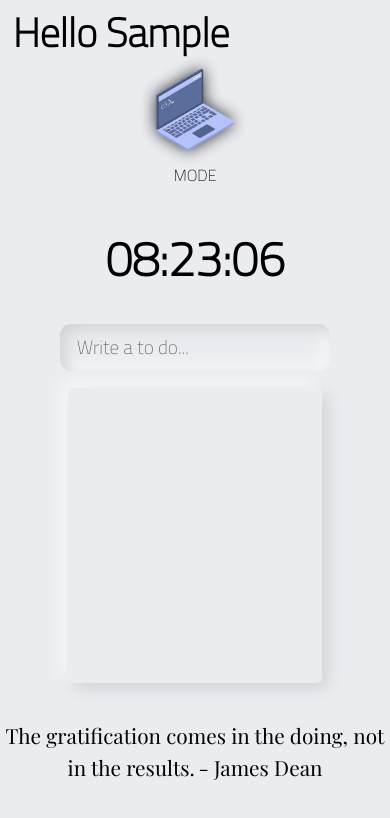
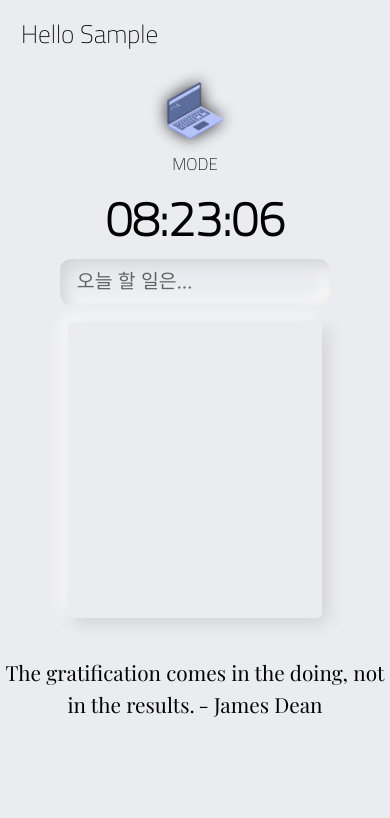
Before and after one commit to poSOYEONwer/todo-web, a plain HTML site: page index.html in a window 390 px wide. Both pictures are taken after typing "Sample" into the empty fields and a click on the button "LOGIN". Drawn offline with nearby package versions, Linux system fonts and the light colour scheme.

Commit message:
반응형 수정

```diff
--- a/CSS/style.css
+++ b/CSS/style.css
@@ -79,6 +79,7 @@ body {
     --btn-background: rgba(75, 74, 74, 0.8);
     --btn-text: #000000;
 }
+
 body {
     background-color: var(--background);
 }
@@ -87,7 +88,7 @@ body {
     display: flex;
     flex-direction: row;
     justify-content: space-between;
-    align-items: center;
+    align-items: flex-start;
 }
 
 #login-form {
@@ -95,12 +96,16 @@ body {
 }
 
 #greeting {
-    margin: 1.5vh;
+    margin: 2.5vh;
     font-size: 2.5rem;
     color: var(--text);
 }
 
 #weather{
+    display: flex;
+    flex-direction: column;
+    justify-content: center;
+    align-items: flex-end;
     margin: 2.5vh 3.5vh;
 }
 
@@ -108,6 +113,7 @@ body {
     font-size: 2rem;
     font-weight: 700;
     color: var(--text);
+    margin-bottom: 1vh;
 }
 
 
@@ -196,10 +202,12 @@ body {
     justify-content: flex-start;
     align-items: center;
     width: 30vh;
-    height: 50vh;
+    height: 48vh;
 }
 
 #todo-form input {
+    font-family: 'Nanum Myeongjo', serif;
+    font-size: 2.3vh;
     width: 32vh;
     height: 5.5vh;
     margin: 2vh 0;
@@ -212,7 +220,6 @@ body {
 .todo-list-box {
     width: 30vh;
     height: 35vh;
-
     border-radius: 0.3rem;
     background: var(--background);
     box-shadow: 0.3rem 0.3rem 1rem var(--box-shadow1),
@@ -229,11 +236,12 @@ body {
     font-size: 1rem;
 }
 #todo-list li {
-    margin: 1vh 0;
+    margin: 1vh;
+}
+#todo-list span {
+    font-family: 'Nanum Myeongjo', serif;
     color: var(--text);
-
 }
-
 #quotes {
     margin: 2vh 0;
     text-align: center;
@@ -249,3 +257,37 @@ body {
 .finish-todo {
     text-decoration: line-through;
 }
+
+@media screen and (max-width: 620px) {
+    #greeting {
+        font-size: 3vh;
+        font-weight: 200;
+    }
+    #weather {
+        margin: 2.5vh 3.5vh 0 2.5vh;
+    }
+    #weather span{
+        font-size: 3vh;
+        font-weight: 200;
+    }
+    #laptopBtn img {
+        width: 7vh;
+        height: 7vh;
+    }
+    #laptop-container #laptop-text {
+        font-size: 2vh;
+    }
+    .container {
+        margin: 0;
+    }
+    #clock {
+        margin: 0;
+        font-size: 3rem;
+        color: var(--text);
+    }
+    #quotes {
+        font-size: 2vh;
+        font-weight: 200;
+        margin: 1vh 0;
+    }
+}
--- a/JS/weather.js
+++ b/JS/weather.js
@@ -12,7 +12,7 @@ function onGeoOK(position) {
             const weather = document.querySelector("#weather span:first-child");
             const city = document.querySelector("#weather span:last-child");
             city.innerText = data.name;
-            weather.innerText = `${data.weather[0].main} / ${data.main.temp}`;
+            weather.innerText = `${data.weather[0].main} / ${data.main.temp} °C`;
         });
 }
 function onGeoError() {
--- a/index.html
+++ b/index.html
@@ -8,7 +8,7 @@
     <title>ToDo</title>
     <link rel="preconnect" href="https://fonts.googleapis.com">
     <link rel="preconnect" href="https://fonts.gstatic.com" crossorigin>
-    <link href="https://fonts.googleapis.com/css2?family=Cairo:wght@200&family=Playfair+Display&display=swap" rel="stylesheet">
+    <link href="https://fonts.googleapis.com/css2?family=Nanum+Myeongjo&family=Cairo:wght@200&family=Playfair+Display&display=swap" rel="stylesheet">
 </head>
 <body class="theme-light">
     <div id="top-bar">
@@ -42,7 +42,7 @@
         <h2 id="clock">00:00:00</h2>
 
         <form action="#" method="#" id="todo-form">
-            <input type="text" placeholder="Write a to do..." required/>
+            <input type="text" placeholder="오늘 할 일은..." required/>
             <div class="todo-list-box">
                 <ul id="todo-list">
                 </ul>
```
